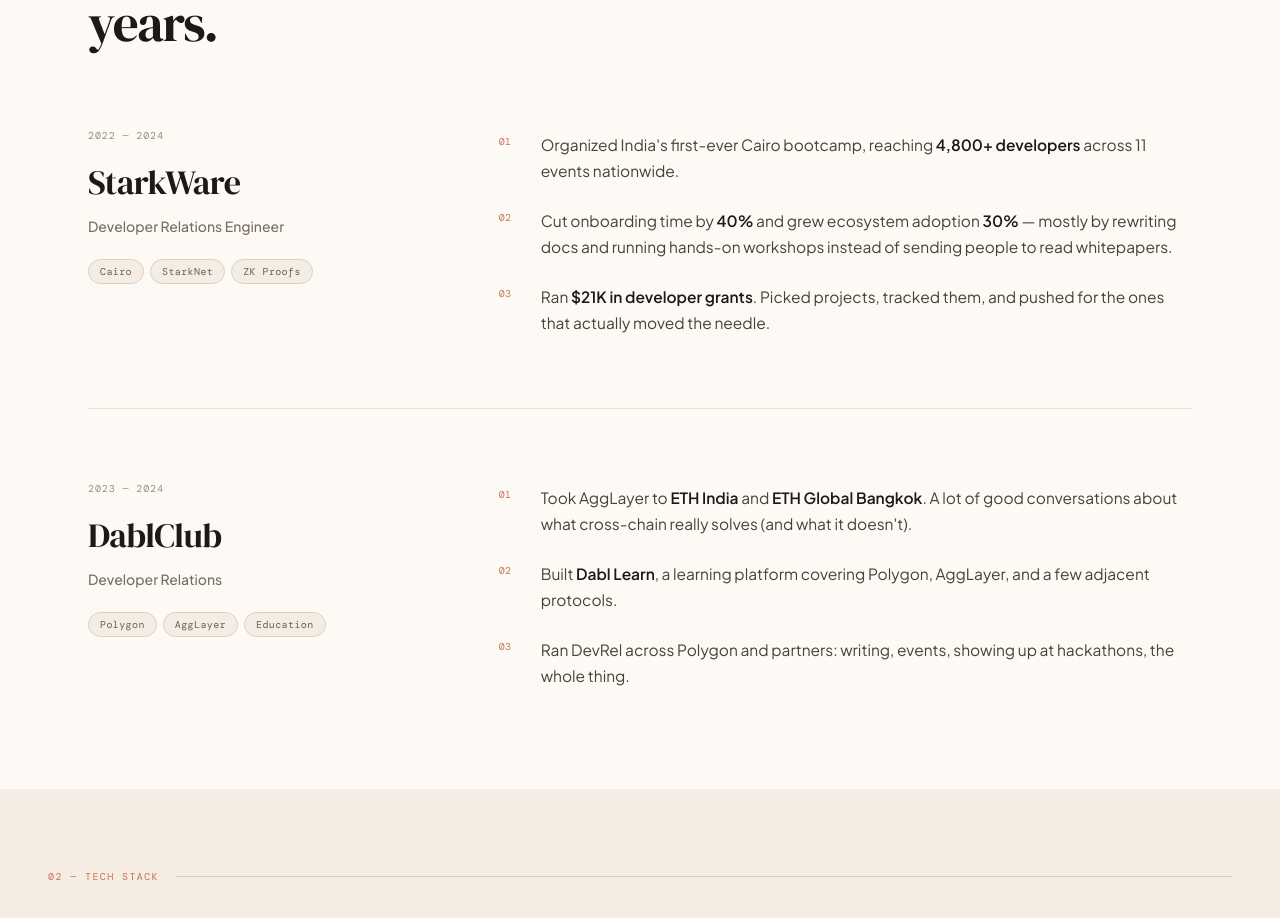
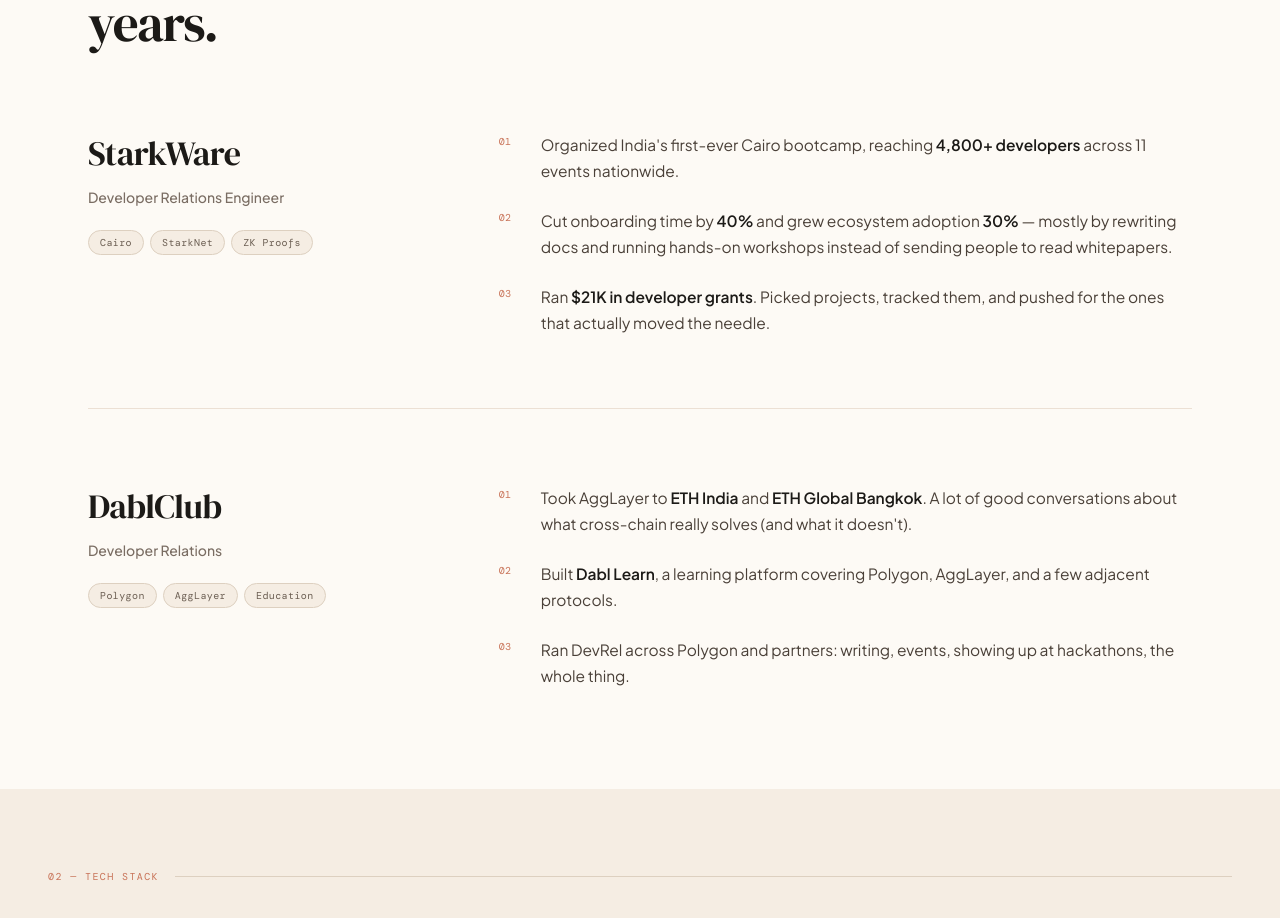
Before and after one commit to reetbatra/devrel-portfolio, a Next.js app: page / in a window 1280 px wide. Shown: the part 1221-2139 px from the top of the page. Built offline with nearby package versions, Linux system fonts and the light colour scheme; a web font is replaced by a local one.

Commit message:
Compress hero photo (9.3MB→147KB), add sizes prop, remove experience dates

```diff
--- a/components/Experience.tsx
+++ b/components/Experience.tsx
@@ -59,6 +59,7 @@
       }}
     >
       <div>
+        {period && (
           <div
             style={{
               fontFamily: "var(--font-dm-mono), monospace",
@@ -71,6 +72,7 @@
           >
             {period}
           </div>
+        )}
         <h3
           style={{
             fontFamily: "var(--font-dm-serif), serif",
@@ -175,7 +177,7 @@
       </h2>
 
       <Job
-        period="2022 — 2024"
+        period=""
         company="StarkWare"
         role="Developer Relations Engineer"
         tags={["Cairo", "StarkNet", "ZK Proofs"]}
@@ -213,7 +215,7 @@
       />
 
       <Job
-        period="2023 — 2024"
+        period=""
         company="DablClub"
         role="Developer Relations"
         tags={["Polygon", "AggLayer", "Education"]}
--- a/components/Hero.tsx
+++ b/components/Hero.tsx
@@ -222,6 +222,7 @@
             src="/hero-photo.jpg"
             alt="Reet Batra speaking at ETH India"
             fill
+            sizes="(max-width: 768px) 100vw, (max-width: 1100px) 360px, 480px"
             style={{
               objectFit: "cover",
               objectPosition: "80% 6%",
```
Also changed, not shown: 1 other file (tests, documents, lock files or other folders). Lines whose indentation alone changed are shown as unchanged.
